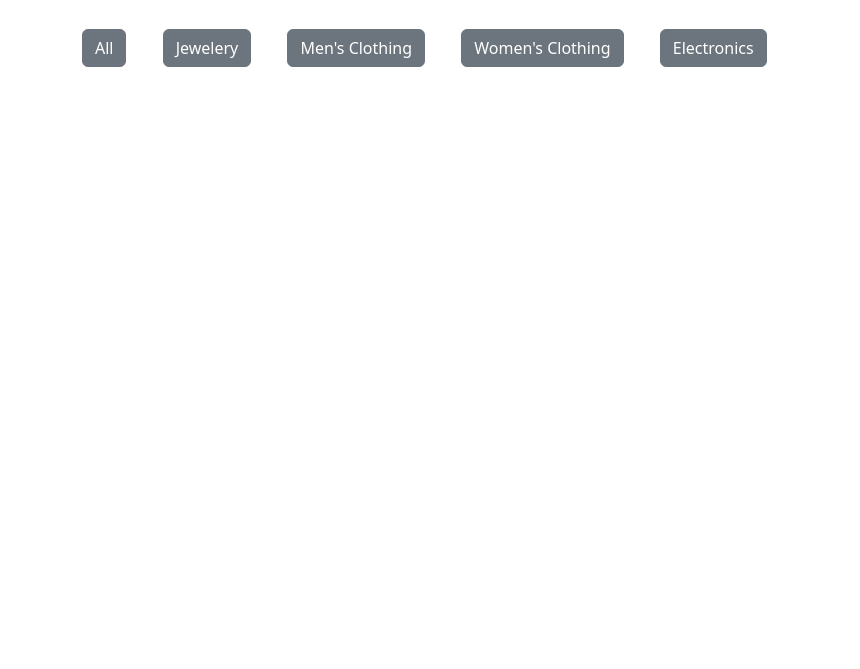
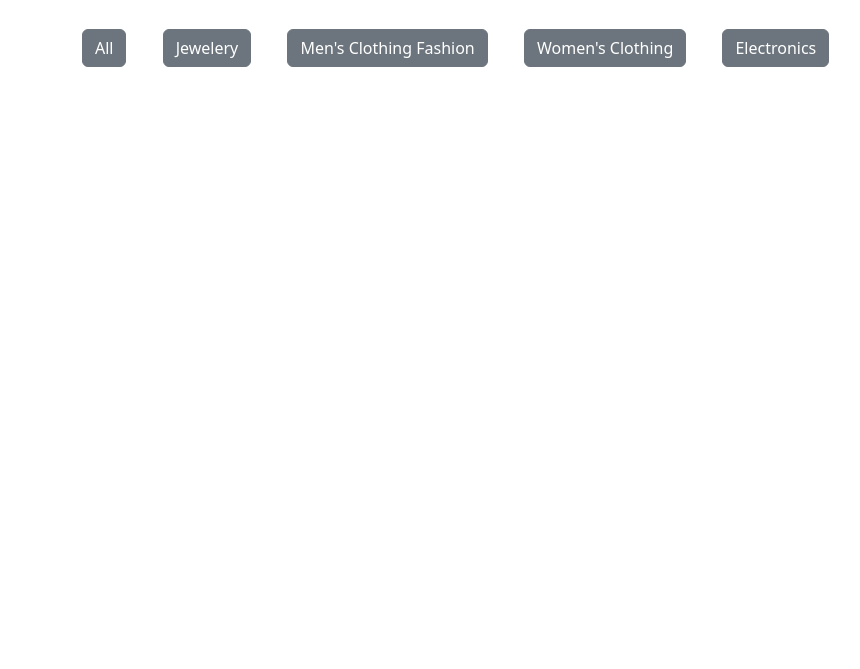
Before and after one commit to oluwamayowa17/practice-session, a plain HTML site: page home.html in a window 1280 px wide. Shown: the part 131-800 px from the top of the page, without its empty margins (16-876 px from the left). Drawn offline with nearby package versions, Linux system fonts and the light colour scheme; no server answers.

Commit message:
Change clothes

```diff
--- a/home.html
+++ b/home.html
@@ -18,7 +18,7 @@
 
         <button class="btn btn-secondary my-3 mx-3">All</button>
         <button class="btn btn-secondary my-3 mx-3">Jewelery</button>
-        <button class="btn btn-secondary my-3 mx-3">Men's Clothing</button>
+        <button class="btn btn-secondary my-3 mx-3">Men's Clothing Fashion</button>
         <button class="btn btn-secondary my-3 mx-3">Women's Clothing</button>
         <button class="btn btn-secondary my-3 mx-3">Electronics</button>
         <div class="row">
```
